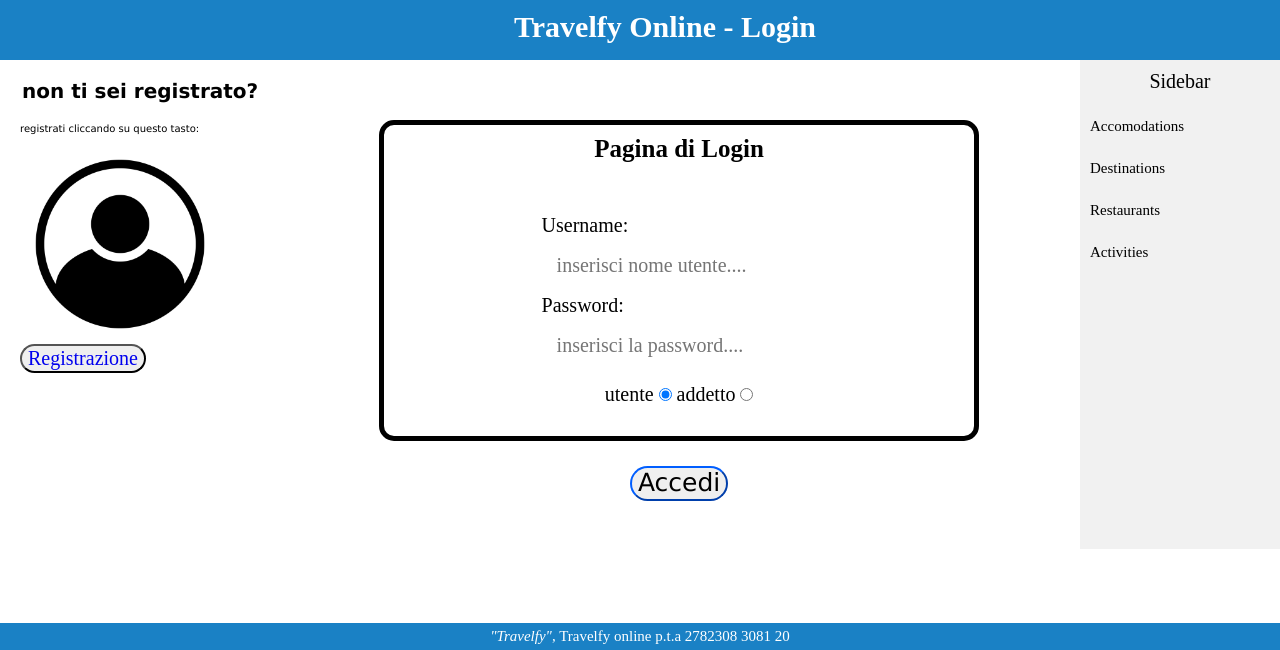
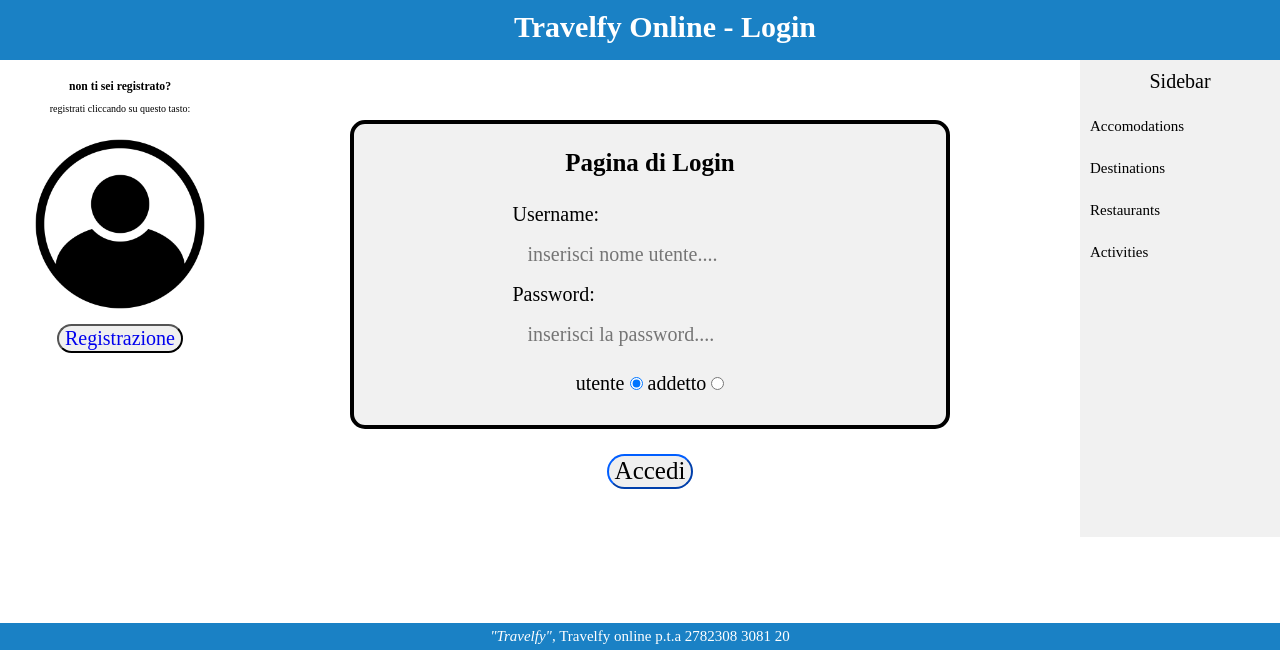
Before and after one commit to SanjeevUmapathy/progetto_php, a PHP site: page /pagine/login.php in a window 1280 px wide. Shown: the part 150-800 px from the top of the page. Run offline with PHP 8.4, Linux system fonts and the light colour scheme.

Commit message:
modifica_pagina_addetto

```diff
--- a/style.css
+++ b/style.css
@@ -7,10 +7,7 @@ html {font-size: 62.5%; line-height: 1.15; box-sizing: border-box;}
 body {/*font-size: 2rem;*/margin: 0;/*	color : #707070;*/background: #eeecec;height: 100vh;}
 header {background: #f8f8f8;}
 h1, h2, h3, h4, h5, h6 {clear: both; margin: 0;}
-h1{font-size: 3em; justify-content:center;}
-h2{font-size: 2em; padding-bottom: 2em;}
-h3 {font-size: 2em;margin-bottom: 1em; font-family:'Lucida Sans', 'Lucida Sans Regular', 'Lucida Grande', 'Lucida Sans Unicode', Geneva, Verdana, sans-serif; ; padding-left: 2px;}
-hr{background-color: #ccc;border: 0;height: 1px;margin-bottom: 1.5em;}
+
 
 a{background-color: transparent;text-decoration: none;}
 a:focus {outline: thin dotted;}
@@ -20,7 +17,6 @@ li{margin-bottom: 5px;}
 img{height: auto;/* Make sure images are scaled correctly. */max-width: 100%;/* Adhere to container width. */display: block;border-style: none;height: auto;}
 article {padding: 2em 0;}
 figure{overflow: hidden;margin: 0 10px;}
-p{font-family:'Lucida Sans', 'Lucida Sans Regular', 'Lucida Grande', 'Lucida Sans Unicode', Geneva, Verdana, sans-serif;}
 
 table{margin: auto; border-collapse: collapse;}
 
@@ -98,18 +94,17 @@ footer h3 {color: rgba(255, 68, 0, 0.911);}
 	sezione login
 	------------------------------------------------------------*/
 	.travelfy_login{padding-top: 10px; padding-left: 50px; padding-bottom: 15px; font-size: 30px; color: white; text-align: center; background: rgb(26, 129, 197);}
-	.registrazione{padding: 20px;}
-	.registrazione div{font-size: 20px;}
-	.etabella{border-radius: 15px; border: 5px solid black; width: 600px; margin: auto;}
+	.registrazione{text-align: center; padding-top: 20px; padding-left: 20px;}
+	.etabella{border-radius: 15px; border: 4px solid black; width: 600px; margin: auto; background-color: #f1f1f1;}
 	.tabella{border-radius: 15px;}
+	.frase_registra{padding-bottom: 10px;}
+	.tb_registrazione{border: 4px solid black; padding: 10px; background-color: #f1f1f1; border-radius: 15px;}
 	.tabellalogin{padding: 6px;}
-	.tb_registrazione{border: 1px solid black;}
 	.foto_utente{height:200px; width: 200px;}
-	.foto_utente img{display: block; margin: 0 auto; width: 40%;}
 	.tasto_registrazione{font-size: 20px; border-radius: 20px; }
 	.tasto_registrazione button{text-align: center;}
 	.compilazione_login{padding-top: 60px;}
-	.pagina_login{font-size: 25px; padding-top: 10px; text-align:center;}
+	.pagina_login{font-size: 25px; padding: 25px; text-align:center; }
 
 	.virginia{padding-left: 20px; padding-right: 20px; font-size: 20px;}
 	.virginia input{padding: 15px; border: 2em black; background: transparent; width: 100%;}
@@ -131,6 +126,20 @@ footer h3 {color: rgba(255, 68, 0, 0.911);}
 div.riga{display: flex; flex-wrap: wrap;}
 div.p1{width: 50%;}
 div.p2{width: 50%;}
+
+/*-----------------------------------------------------------
+	pagina addetto
+------------------------------------------------------------*/
+.titolo{padding: 20px;}
+.riga{justify-content: space-between; padding-top: 20px;}
+.benvenuto{border: solid #112f64 3px; margin: auto; display: inline-block; justify-content: center; border-radius: 10px; background-color: #8db2f2;}
+.benvenuto h2{text-align: center; padding: 20px; }
+.gestione_dati{display: flex; justify-content: space-around;padding-top: 50px;}
+.gestione_dati div a{font-size: 30px}
+.gestione_dati div{font-size: 20px; border: 3px solid black; padding: 30px; margin: auto; border-radius: 15px;
+
+
+}
 /*--------------------------------------------------------------
 # Media
 --------------------------------------------------------------*/
```
Lines whose indentation alone changed are shown as unchanged.
